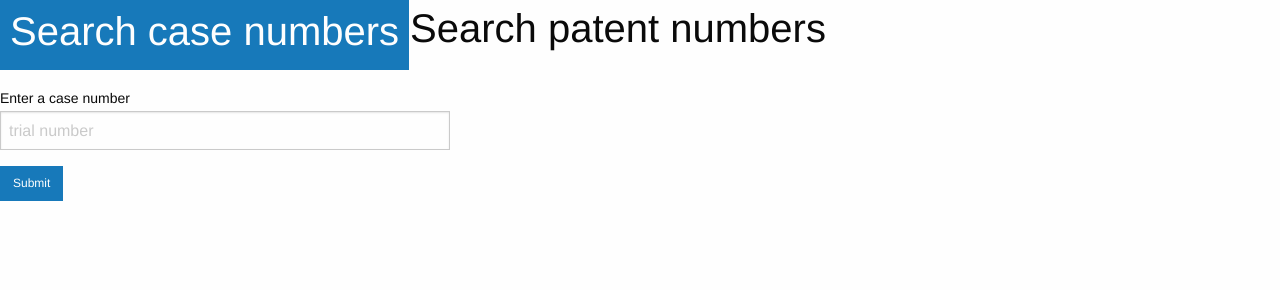
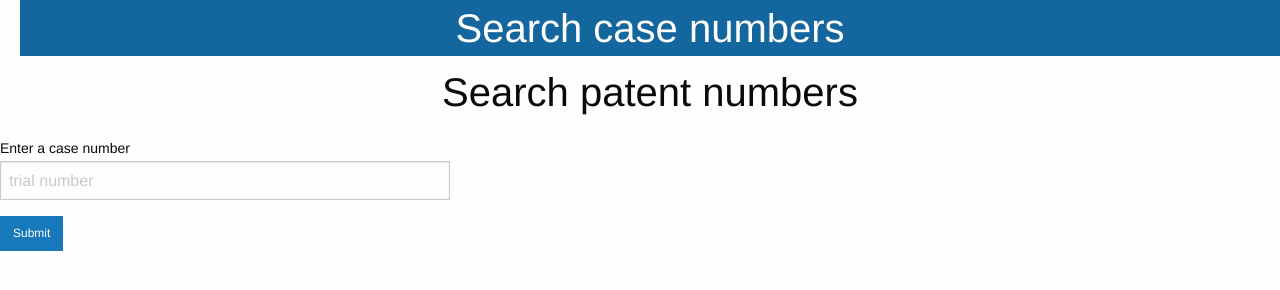
Before and after one commit to LaJaunieS/ptab_api, a plain HTML site: page index.html in a window 1280 px wide. Drawn offline with nearby package versions, Linux system fonts and the light colour scheme.

Commit message:
add foundation styling for active tab

```diff
--- a/index.html
+++ b/index.html
@@ -15,7 +15,13 @@
             }
 
         .tab-active {
-            background: red;
+            background: #14679e;
+            color: #fefefe;
+        }
+
+        #options-wrapper ul {
+            list-style-type: none;
+            text-align: center;
         }
 
 
@@ -57,10 +63,10 @@
 <body data-ng-app="ptabApp">
     <div id="container" data-ng-controller="ptabCtrl">
 
-       <div id="options-wrapper" class="row column small-up-11 small" >
-            <ul class="pagination text-center">
-                <li id="case-search-option" class="current tabs-title" ng-click="loadSearch('case-search','patent-search', 'case-search-option', 'patent-search-option')"><h2>Search case numbers</h2></li>
-                <li id="patent-search-option" class="tabs-title" ng-click="loadSearch('patent-search', 'case-search', 'patent-search-option', 'case-search-option')"><h2>Search patent numbers</h2></li>
+       <div id="options-wrapper" class="" >
+            <ul class="row column small-up-11 small">
+                <li id="case-search-option" class="tab-active" ng-click="loadSearch('case-search','patent-search', 'case-search-option', 'patent-search-option')"><h2>Search case numbers</h2></li>
+                <li id="patent-search-option" class="" ng-click="loadSearch('patent-search', 'case-search', 'patent-search-option', 'case-search-option')"><h2>Search patent numbers</h2></li>
             </ul>
         </div>
 
--- a/scripts/controller.js
+++ b/scripts/controller.js
@@ -78,7 +78,7 @@ angular.module("ptabApp",[])
 
              $scope.loadSearch = function(thisEl, otherEl, thisTab, otherTab) {
                 $scope.addTemplateToDom(thisEl);
-                document.getElementById(thisTab).className= "current";
+                document.getElementById(thisTab).className= "tab-active";
                 document.getElementById(otherTab).className = "";
                 $scope.removeTemplateFromDom(otherEl);
                 $scope.removeTemplateFromDom("patent-search-results");
```
